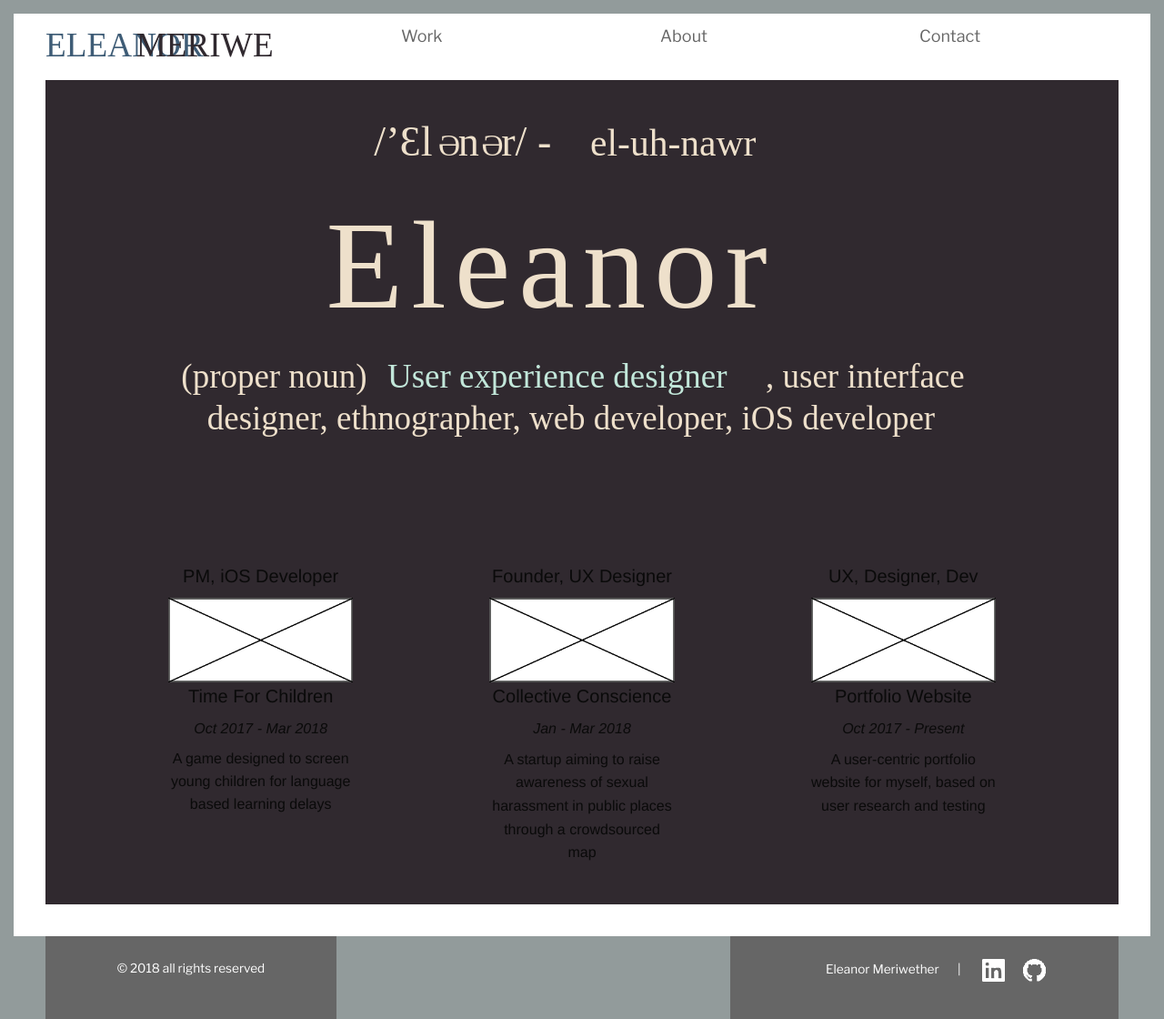
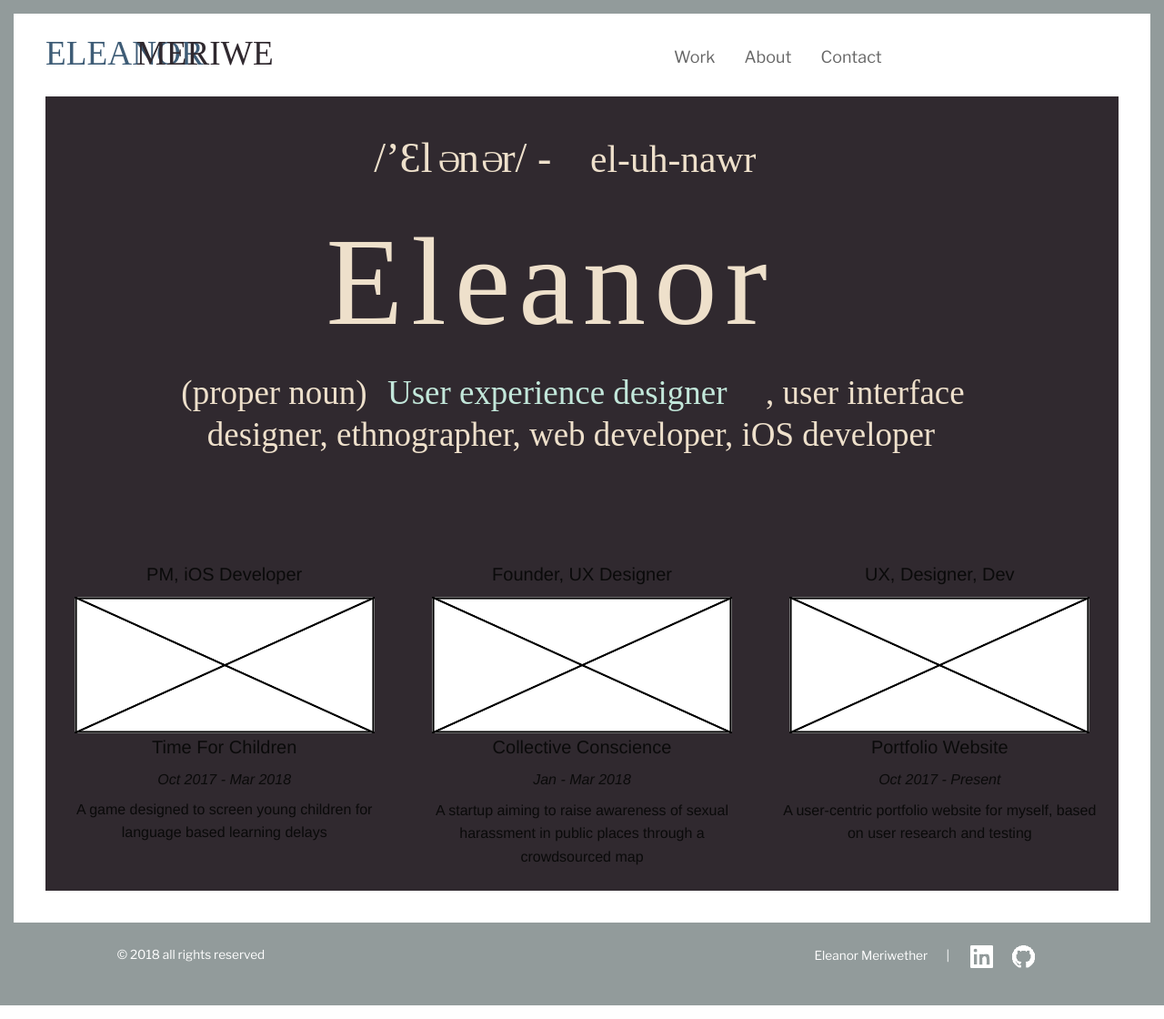
Before and after one commit to emeriwether/emeriwether.github.io, a Jekyll site: the page built from index.html, in a window 1280 px wide. Shown: the whole page at 91% size. Built offline with Jekyll 4.4.1, drawn with Linux system fonts in a browser that asks for light colours.

Commit message:
comment out old stylesheet to avoid conflicts

```diff
--- a/_layouts/default.html
+++ b/_layouts/default.html
@@ -21,8 +21,8 @@
         <meta name="viewport" content="width=device-width, initial-scale=1.0">
         <meta name="author" content="Eleanor Meriwether">
         <title>Eleanor Meriwether - User Experience Designer</title>
-        <link rel="stylesheet" type="text/css" media="screen" href="/css/styles.css">
         <script src="../js/scripts.js"></script>
+        <!--<link rel="stylesheet" type="text/css" media="screen" href="/css/styles.css">-->
         <link rel="stylesheet" href="css/foundation.css">
         <link rel="stylesheet" href="css/app.css">
         <link rel="stylesheet" href="css/home.css">
```
